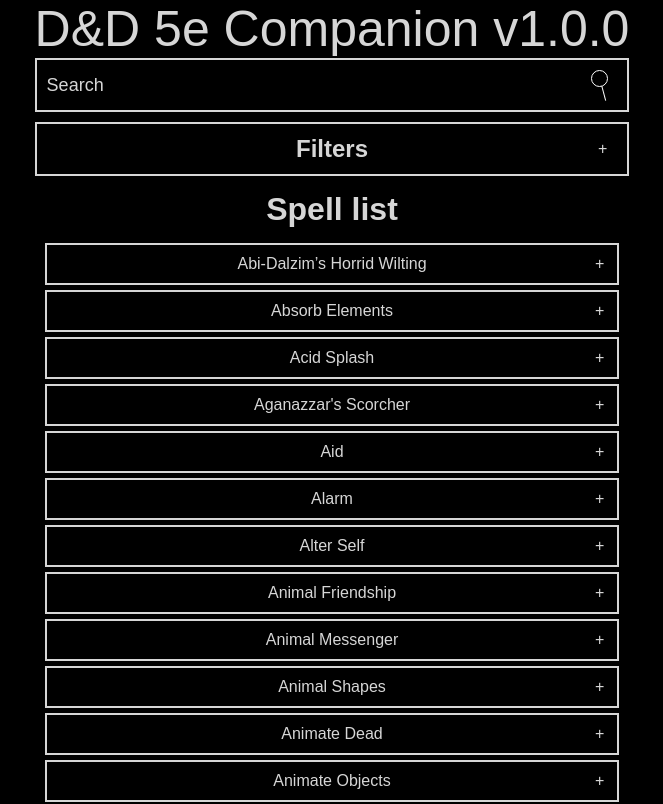
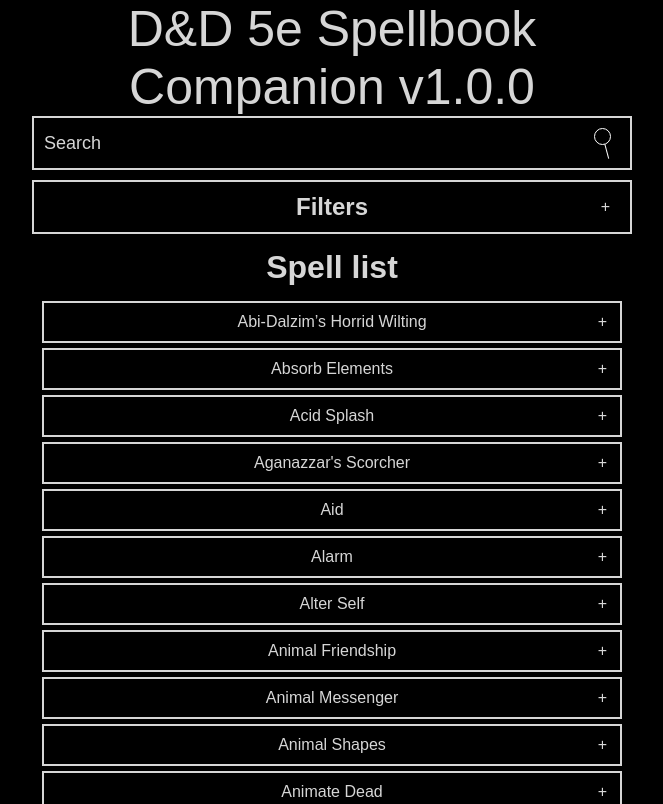
Before and after one commit to prophet-kn/dnd_spells_book, a React (Create React App) app: page / in a window 1280 px wide. Shown: the top 804 px of the page, without its empty margins (308-971 px from the left). Built offline with nearby package versions, Linux system fonts and the light colour scheme.

Commit message:
add trademark

```diff
--- a/src/App.js
+++ b/src/App.js
@@ -7,14 +7,19 @@
 
     <div className={"dndapp"}>
       <header className={"dndapp-header"}>
-        D&#38;D 5e Companion v1.0.0
+        D&#38;D 5e Spellbook Companion v1.0.0
       </header>
       <div className={"dndapp-body"}>
         <Output />
       </div>
       <div className={'dndapp-footer'}>
         <i>Va'esse deireádh aep eigean, va'esse eigh faidh'ar</i>
-        <i>by: prophet-kn</i>
+        <i>by: <a href="https://github.com/prophet-kn">prophet-kn</a></i>
+        <br></br>
+        <i>
+          Wizards of the Coast, Dungeons &#38; Dragons, and their logos are trademarks of Wizards of the Coast LLC in the United States and other countries. © 1993-2019 Wizards. All Rights Reserved.
+          This React App, D&#38;D 5e Spellbook Companion, is not affiliated with, endorsed, sponsored, or specifically approved by Wizards of the Coast LLC. This React App, D&#38;D 5e Spellbook Companion, may use the trademarks and other intellectual property of Wizards of the Coast LLC, which is permitted under <a href="https://dnd.wizards.com/articles/features/fan-site-kit">Wizards' Fan Site Policy</a>. For example, Dungeons &#38; Dragons® is a trademark[s] of Wizards of the Coast. For more information about Wizards of the Coast or any of Wizards' trademarks or other intellectual property, please visit their website at (<a href="https://www.wizards.com">www.wizards.com</a>).
+        </i>
       </div>
     </div>
 
```
